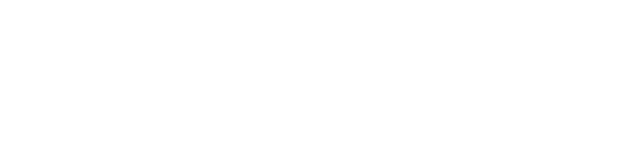
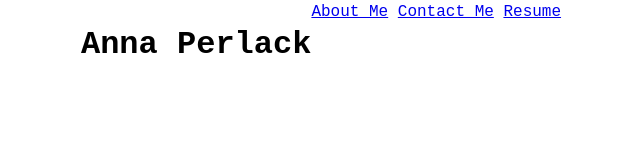
Before and after one commit to annaperlack/Portfolio-Perlack, a plain HTML site: page index.html in a window 1280 px wide. Shown: the whole page, without its empty margins (319-959 px from the left). Drawn offline with Linux system fonts and the light colour scheme.

Commit message:
added body and header HTML sections, began styling header

```diff
--- a/assets/css/style.css
+++ b/assets/css/style.css
@@ -1,3 +1,18 @@
 * {
   box-sizing: border-box;
 }
+
+body {
+  margin: 0;
+  padding: 0;
+  font-family:'Courier New', Courier, monospace;
+  color: var(--primary);
+  background-color: var(--light);
+  line-height: 1.5;
+}
+
+header{
+  display: flex;
+  justify-content: center;
+  flex-wrap: wrap;
+}
--- a/index.html
+++ b/index.html
@@ -8,3 +8,14 @@
   <title>Lernantino // Web Developer</title>
   <link rel="stylesheet" href="./assets/css/style.css" />
 </head>
+
+<body>
+  <header>
+    <h1>Anna Perlack</h1>
+    <nav>
+      <a href="#about">About Me</a>
+      <a href="#contact">Contact Me</a>
+      <a href="#resume">Resume</a>
+    </nav>
+  </header>
+</body>
```
